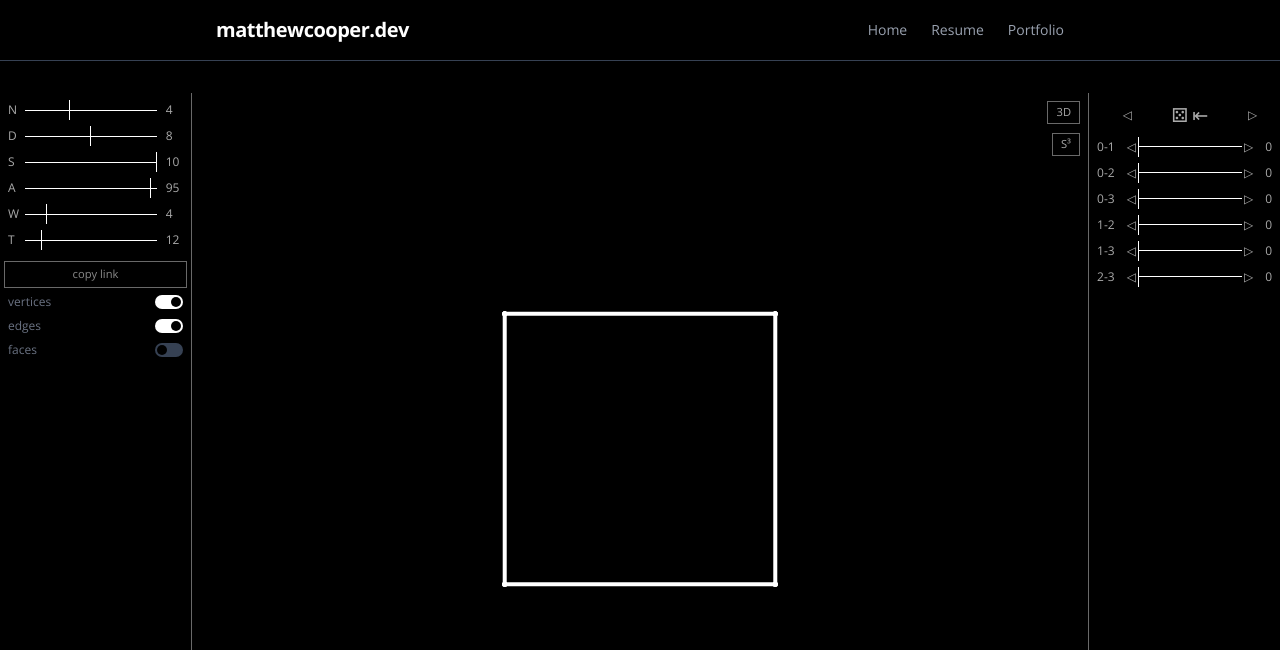
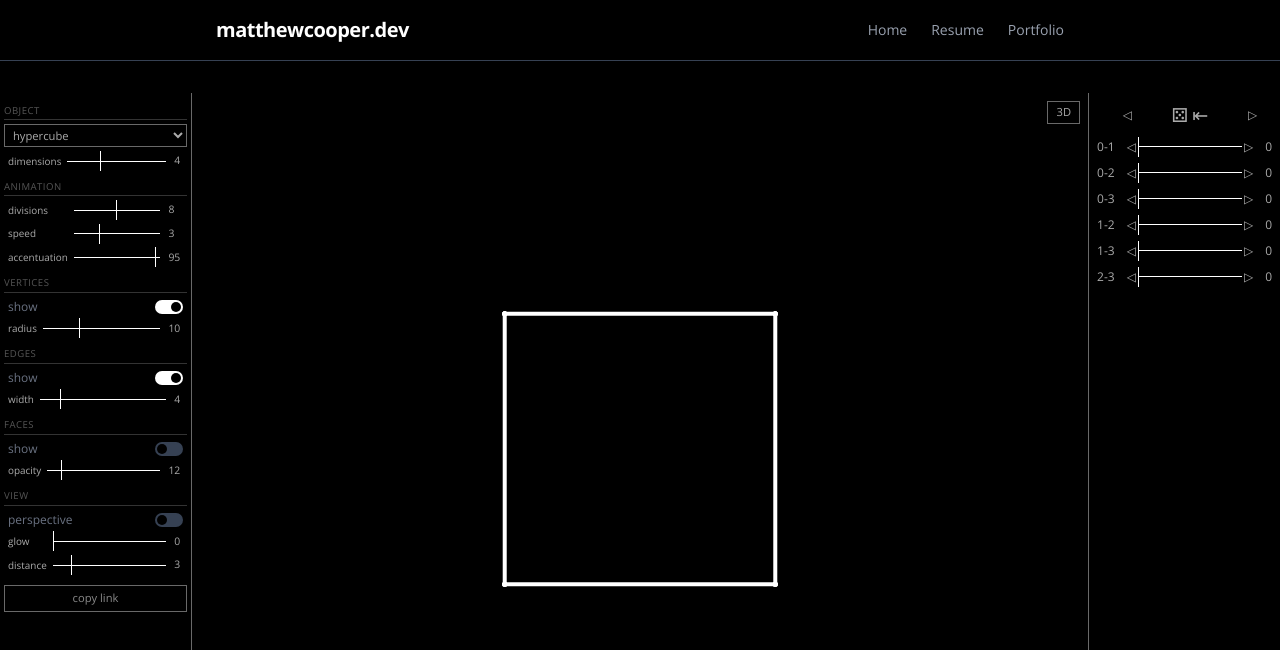
Before and after one commit to spectralradiance/mcdev, a React (Vite) app: page /programs/kybos in a window 1280 px wide. Shown: the top 650 px of the page. Built offline with nearby package versions, Linux system fonts and the light colour scheme.

Commit message:
updated controls for kybos

```diff
--- a/src/programs/kybos/hypercube.ts
+++ b/src/programs/kybos/hypercube.ts
@@ -1,5 +1,12 @@
+/** Shared interface for 4D polytopes: a set of vertices and a connectivity list. */
+export interface Polytope {
+  points: number[][];
+  edges: [number, number][];
+  faces: [number, number, number, number][];
+}
+
 /** N-dimensional hypercube: vertices as binary ±1 vectors, edges connecting vertices differing in exactly one coordinate. */
-export class Hypercube {
+export class Hypercube implements Polytope {
   points: number[][];
   edges: [number, number][];
   faces: [number, number, number, number][];
@@ -68,8 +75,9 @@ export class Transform {
     this.sinA = Math.sin(this.angle);
   }
 
-  /** Applies this rotation in-place to point p. */
+  /** Applies this rotation in-place to point p; skips if indices exceed the point's dimensionality. */
   apply(p: number[]) {
+    if (this.index_i >= p.length || this.index_j >= p.length) return;
     const pi = p[this.index_i] * this.cosA - p[this.index_j] * this.sinA;
     const pj = p[this.index_i] * this.sinA + p[this.index_j] * this.cosA;
     p[this.index_i] = pi;
@@ -95,3 +103,94 @@ export function toIndex(angle: number, n: number): number {
 export function toAngle(idx: number, n: number): number {
   return (Math.PI * 2 * idx) / n;
 }
+
+// ─── Regular 4D polytopes ───────────────────────────────────────────────────────────────
+
+/**
+ * 24-Cell (Icositetrachoron) — 24 vertices, 96 edges.
+ * Vertices: all permutations of (±1/√2, ±1/√2, 0, 0). Circumradius = 1, edge length = 1.
+ */
+export class Cell24 implements Polytope {
+  points: number[][];
+  edges: [number, number][];
+  faces: [number, number, number, number][];
+
+  constructor() {
+    const s = 1 / Math.sqrt(2);
+    this.points = [];
+    for (let i = 0; i < 4; i++)
+      for (let j = i + 1; j < 4; j++)
+        for (const si of [-s, s])
+          for (const sj of [-s, s]) {
+            const v = [0, 0, 0, 0]; v[i] = si; v[j] = sj;
+            this.points.push(v);
+          }
+    this.edges = [];
+    for (let i = 0; i < this.points.length; i++)
+      for (let j = i + 1; j < this.points.length; j++) {
+        let d2 = 0;
+        for (let k = 0; k < 4; k++) d2 += (this.points[i][k] - this.points[j][k]) ** 2;
+        if (Math.abs(d2 - 1) < 1e-6) this.edges.push([i, j]);
+      }
+    this.faces = [];
+  }
+}
+
+// Even permutations of [0,1,2,3] — used by Cell600
+const EVEN_PERMS_4 = [
+  [0,1,2,3],[0,2,3,1],[0,3,1,2],
+  [1,0,3,2],[1,2,0,3],[1,3,2,0],
+  [2,0,1,3],[2,1,3,0],[2,3,0,1],
+  [3,0,2,1],[3,1,0,2],[3,2,1,0],
+];
+
+/**
+ * 600-Cell (Hexacosichoron) — 120 vertices, 720 edges.
+ * Vertices are the 120 unit quaternions of the binary icosahedral group on S³.
+ * Edge length = 1/φ where φ = (1+√5)/2.
+ */
+export class Cell600 implements Polytope {
+  points: number[][];
+  edges: [number, number][];
+  faces: [number, number, number, number][];
+
+  constructor() {
+    const phi = (1 + Math.sqrt(5)) / 2;
+    const seen = new Set<string>();
+    const pts: number[][] = [];
+
+    const add = (v: number[]) => {
+      const key = v.map(x => Math.round(x * 100000)).join(',');
+      if (!seen.has(key)) { seen.add(key); pts.push(v); }
+    };
+
+    // (±1, 0, 0, 0) and permutations
+    for (let i = 0; i < 4; i++)
+      for (const s of [-1, 1]) { const v = [0,0,0,0]; v[i] = s; add(v); }
+
+    // ½(±1, ±1, ±1, ±1)
+    for (const a of [-1,1]) for (const b of [-1,1])
+      for (const c of [-1,1]) for (const d of [-1,1])
+        add([a/2, b/2, c/2, d/2]);
+
+    // All even permutations of ½(0, ±1, ±1/φ, ±φ)
+    for (const perm of EVEN_PERMS_4)
+      for (const s1 of [-1,1]) for (const s2 of [-1,1]) for (const s3 of [-1,1]) {
+        const base = [0, s1, s2 / phi, s3 * phi];
+        add(perm.map(i => base[i] / 2));
+      }
+
+    this.points = pts;
+    // Edge length squared = 1/φ² = φ - 1
+    const edgeD2 = 1 / (phi * phi);
+    this.edges = [];
+    const n = pts.length;
+    for (let i = 0; i < n; i++)
+      for (let j = i + 1; j < n; j++) {
+        let d2 = 0;
+        for (let k = 0; k < 4; k++) d2 += (pts[i][k] - pts[j][k]) ** 2;
+        if (Math.abs(d2 - edgeD2) < 1e-4) this.edges.push([i, j]);
+      }
+    this.faces = [];
+  }
+}
--- a/src/programs/kybos/page.tsx
+++ b/src/programs/kybos/page.tsx
@@ -2,7 +2,7 @@
 
 import { useRef, useEffect, useState, useCallback } from "react";
 import * as THREE from "three";
-import { Hypercube, Transform, wrap, toIndex, toAngle } from "./hypercube";
+import { type Polytope, Cell24, Cell600, Hypercube, Transform, wrap, toIndex, toAngle } from "./hypercube";
 import { type Params, INIT } from "./types";
 import { type ThreeScene, createThreeScene, rebuildMeshes, rebuildSphereLines } from "./three-scene";
 import { parseUrlState } from "./url-state";
@@ -40,19 +40,23 @@ export default function KybosPage() {
   // All mutable animation state in refs — the RAF loop never triggers React re-renders
   const mp = useRef<Params>({ ...INIT });
   const transforms = useRef<Transform[]>([]);
-  const hypercube = useRef<Hypercube | null>(null);
+  const hypercube = useRef<Polytope | null>(null);
   const anyAnimated = useRef(false);
   const rafId = useRef(0);
   const modeRef = useRef<"2d" | "3d">("2d");
   const threeRef = useRef<ThreeScene | null>(null);
-  const shapeRef = useRef<"cube" | "sphere">("cube");
+  const shapeRef = useRef<"cube" | "sphere" | "24cell" | "600cell">("cube");
   const sphereRef = useRef<SphereCurves | null>(null);
+  const cell24Ref = useRef(new Cell24());
+  const cell600Ref = useRef(new Cell600());
+  const perspRef = useRef(false);
 
   // React state — only for structural re-renders (slider panel + row list)
   const [params, setParams] = useState<Params>(INIT);
   const [rows, setRows] = useState<Array<{ id: number; i: number; j: number }>>([]);
   const [mode, setMode] = useState<"2d" | "3d">("2d");
-  const [shape, setShape] = useState<"cube" | "sphere">("cube");
+  const [shape, setShape] = useState<"cube" | "sphere" | "24cell" | "600cell">("cube");
+  const [persp, setPersp] = useState(false);
   const [showFaces, setShowFaces] = useState(false);
   const showFacesRef = useRef(false);
   const [showEdges, setShowEdges] = useState(true);
@@ -252,8 +256,15 @@ export default function KybosPage() {
     const p2d = hc.points.map(pt => {
       const p = pt.slice();
       transforms.current.forEach(t => t.apply(p));
+      if (perspRef.current) {
+        const d = mp.current.persp_dist;
+        const f = d / Math.max(d - p[3], 0.1);
+        return [p[0] * f * s + cx, cy - p[1] * f * s];
+      }
       return [p[0] * s + cx, cy - p[1] * s];
     });
+    const glowAmt = mp.current.glow;
+    if (glowAmt > 0) { ctx.shadowBlur = glowAmt * 0.7; ctx.shadowColor = "#fff"; }
     if (showFacesRef.current) {
       ctx.globalAlpha = mp.current.face_alpha / 100;
       ctx.fillStyle = "#fff";
@@ -283,10 +294,11 @@ export default function KybosPage() {
       ctx.fillStyle = "#fff";
       p2d.forEach(([x, y]) => {
         ctx.beginPath();
-        ctx.arc(x, y, 2.5, 0, Math.PI * 2);
+        ctx.arc(x, y, mp.current.vertex_size * 0.25, 0, Math.PI * 2);
         ctx.fill();
       });
     }
+    ctx.shadowBlur = 0;
   }, []);
 
   // Projects N-D → 3D for cube (orthographic) or S³ (stereographic).
@@ -327,9 +339,15 @@ export default function KybosPage() {
       const pts = hc.points.map(pt => {
         const p = pt.slice();
         transforms.current.forEach(t => t.apply(p));
+        if (perspRef.current) {
+          const d = mp.current.persp_dist;
+          const f = d / Math.max(d - p[3], 0.1);
+          return new THREE.Vector3(p[0]*f*S, p[1]*f*S, p[2]*f*S);
+        }
         return new THREE.Vector3(p[0] * S, p[1] * S, p[2] * S);
       });
-      pts.forEach((v, i) => { ts.spheres[i]?.position.copy(v); });
+      const vScale = mp.current.vertex_size / 10;
+      pts.forEach((v, i) => { const m = ts.spheres[i]; if (m) { m.position.copy(v); m.scale.setScalar(vScale); } });
       const yAxis = new THREE.Vector3(0, 1, 0);
       hc.edges.forEach(([a, b], i) => {
         const mesh = ts.edgeCylinders[i];
@@ -364,6 +382,10 @@ export default function KybosPage() {
       }
     }
 
+    // Emissive intensity is the lightweight 3D glow (no post-processing needed)
+    const emissive = mp.current.glow / 30;
+    ts.sphereMat.emissiveIntensity = emissive;
+    ts.cylinderMat.emissiveIntensity = emissive;
     ts.controls.update();
     ts.renderer.render(ts.scene, ts.camera);
   }, []);
@@ -446,6 +468,11 @@ export default function KybosPage() {
 
   useEffect(() => { syncAllBtns(); }, [rows, syncAllBtns]);
 
+  // Rebuild Three.js meshes when shape changes while in 3D mode
+  useEffect(() => {
+    if (mode === "3d" && threeRef.current) createThreeObjects();
+  }, [shape, mode, createThreeObjects]);
+
   // ── param handlers ───────────────────────────────────────────────────────────
 
   const setP = (key: keyof Params, v: number) => {
@@ -464,6 +491,12 @@ export default function KybosPage() {
 
   const switchMode = () => {
     const next: "2d" | "3d" = modeRef.current === "2d" ? "3d" : "2d";
+    if (next === "2d") {
+      // Snapshot dimensions from the visible Three.js container before the canvas is un-hidden
+      const cont = threeContainerRef.current;
+      const cnv = canvasRef.current;
+      if (cont && cnv) { cnv.width = cont.clientWidth; cnv.height = cont.clientHeight; }
+    }
     modeRef.current = next;
     setMode(next);
     if (next === "3d") {
@@ -476,6 +509,14 @@ export default function KybosPage() {
     }
   };
 
+  const selectShape = (s: "cube" | "sphere" | "24cell" | "600cell") => {
+    shapeRef.current = s;
+    setShape(s);
+    if (s === "24cell") { hypercube.current = cell24Ref.current; createThreeObjects(); }
+    else if (s === "600cell") { hypercube.current = cell600Ref.current; createThreeObjects(); }
+    else if (s === "cube") { createHypercube(mp.current.n_dimensions); }
+  };
+
   const copySettings = () => {
     const state = {
       d: mp.current.n_dimensions,
@@ -484,6 +525,9 @@ export default function KybosPage() {
       a: mp.current.accentuation,
       w: mp.current.line_width,
       fa: mp.current.face_alpha,
+      g: mp.current.glow,
+      pd: mp.current.persp_dist,
+      vs: mp.current.vertex_size,
       sv: showVerticesRef.current ? 1 : 0,
       se: showEdgesRef.current ? 1 : 0,
       sf: showFacesRef.current ? 1 : 0,
@@ -497,15 +541,17 @@ export default function KybosPage() {
   // ── render ───────────────────────────────────────────────────────────────────
 
   const td: React.CSSProperties = { padding: "4px", color: "#aaa", fontSize: "0.75rem", cursor: "default" };
-
-  const paramRows = [
-    { label: "N", title: "number of dimensions",    min: 2, max: 8,   value: params.n_dimensions,              display: params.n_dimensions,  onChange: onDim },
-    { label: "D", title: "angle divisions (2^n)",   min: 1, max: 5,   value: Math.log2(params.n_divisions),    display: params.n_divisions,   onChange: onDiv },
-    { label: "S", title: "animation speed",          min: 0, max: 10, value: params.speed,                     display: params.speed,         onChange: (v: number) => setP("speed", v) },
-    { label: "A", title: "accentuation",             min: 0, max: 99,  value: params.accentuation,              display: params.accentuation,  onChange: (v: number) => setP("accentuation", v) },
-    { label: "W", title: "line width",               min: 1, max: 20,  value: params.line_width,                display: params.line_width,    onChange: (v: number) => setP("line_width", v) },
-    { label: "T", title: "face opacity %",            min: 0, max: 100, value: params.face_alpha,                 display: params.face_alpha,    onChange: (v: number) => setP("face_alpha", v) },
-  ];
+  const gh: React.CSSProperties = { fontSize: "0.6rem", color: "#555", borderBottom: "0.5px solid #333", padding: "1px 0", marginTop: "6px", marginBottom: "2px", textTransform: "uppercase", letterSpacing: "0.05em" };
+  const sr = (label: string, title: string, min: number, max: number, value: number, display: number | string, onChange: (v: number) => void) => (
+    <tr key={label}>
+      <td style={{ ...td, fontSize: "0.62rem", whiteSpace: "nowrap" }} title={title}>{label}</td>
+      <td style={{ padding: "2px" }}>
+        <input className="k-range" type="range" min={min} max={max} value={value}
+          onChange={e => onChange(parseInt(e.target.value))} />
+      </td>
+      <td style={{ ...td, whiteSpace: "nowrap", fontSize: "0.65rem" }}>&nbsp;{display}&nbsp;</td>
+    </tr>
+  );
 
   return (
     <>
@@ -519,30 +565,63 @@ export default function KybosPage() {
 
       <div style={{ display: "flex", height: "calc(100vh - 88px)", background: "#000", color: "#fff", overflow: "hidden" }}>
 
-        {/* left panel — sliders */}
-        <div style={{ width: "15%", height: "100%", borderRight: "0.5px solid dimgrey", padding: "4px" }}>
-          <table style={{ width: "100%", borderCollapse: "collapse" }}>
-            <tbody>
-              {paramRows.map(({ label, title, min, max, value, display, onChange }) => (
-                <tr key={label}>
-                  <td style={td} title={title}>{label}</td>
-                  <td style={{ padding: "2px" }}>
-                    <input className="k-range" type="range" min={min} max={max} value={value}
-                      onChange={e => onChange(parseInt(e.target.value))} />
-                  </td>
-                  <td style={{ ...td, whiteSpace: "nowrap" }}>&nbsp;{display}&nbsp;</td>
-                </tr>
-              ))}
-            </tbody>
-          </table>
+        {/* left panel — grouped controls */}
+        <div style={{ width: "15%", height: "100%", borderRight: "0.5px solid dimgrey", padding: "4px", overflowY: "auto" }}>
+
+          <div style={gh}>object</div>
+          <select
+            value={shape}
+            onChange={e => selectShape(e.target.value as "cube" | "sphere" | "24cell" | "600cell")}
+            style={{ background: "black", color: "#aaa", border: "0.5px solid dimgrey", width: "100%", padding: "2px 4px", fontSize: "0.7rem", cursor: "pointer", outline: "none", marginBottom: "2px" }}
+          >
+            <option value="cube">hypercube</option>
+            <option value="sphere">S³ hypersphere</option>
+            <option value="24cell">24-cell (icositetrachoron)</option>
+            <option value="600cell">600-cell (hexacosichoron)</option>
+          </select>
+          {shape === "cube" && (
+            <table style={{ width: "100%", borderCollapse: "collapse" }}><tbody>
+              {sr("dimensions", "number of dimensions", 2, 8, params.n_dimensions, params.n_dimensions, onDim)}
+            </tbody></table>
+          )}
+
+          <div style={gh}>animation</div>
+          <table style={{ width: "100%", borderCollapse: "collapse" }}><tbody>
+            {sr("divisions", "angle divisions (2^n)", 1, 5, Math.log2(params.n_divisions), params.n_divisions, onDiv)}
+            {sr("speed", "animation speed", 0, 10, params.speed, params.speed, v => setP("speed", v))}
+            {sr("accentuation", "accentuation", 0, 99, params.accentuation, params.accentuation, v => setP("accentuation", v))}
+          </tbody></table>
+
+          <div style={gh}>vertices</div>
+          <Toggle label="show" on={showVertices} onToggle={() => { showVerticesRef.current = !showVerticesRef.current; setShowVertices(v => !v); }} />
+          <table style={{ width: "100%", borderCollapse: "collapse" }}><tbody>
+            {sr("radius", "vertex radius", 1, 30, params.vertex_size, params.vertex_size, v => setP("vertex_size", v))}
+          </tbody></table>
+
+          <div style={gh}>edges</div>
+          <Toggle label="show" on={showEdges} onToggle={() => { showEdgesRef.current = !showEdgesRef.current; setShowEdges(e => !e); }} />
+          <table style={{ width: "100%", borderCollapse: "collapse" }}><tbody>
+            {sr("width", "line width", 1, 20, params.line_width, params.line_width, v => setP("line_width", v))}
+          </tbody></table>
+
+          <div style={gh}>faces</div>
+          <Toggle label="show" on={showFaces} onToggle={() => { showFacesRef.current = !showFacesRef.current; setShowFaces(f => !f); }} />
+          <table style={{ width: "100%", borderCollapse: "collapse" }}><tbody>
+            {sr("opacity", "face opacity %", 0, 100, params.face_alpha, params.face_alpha, v => setP("face_alpha", v))}
+          </tbody></table>
+
+          <div style={gh}>view</div>
+          <Toggle label="perspective" on={persp} onToggle={() => { perspRef.current = !perspRef.current; setPersp(p => !p); }} />
+          <table style={{ width: "100%", borderCollapse: "collapse" }}><tbody>
+            {sr("glow", "glow intensity", 0, 30, params.glow, params.glow, v => setP("glow", v))}
+            {sr("distance", "perspective distance", 2, 8, params.persp_dist, params.persp_dist, v => setP("persp_dist", v))}
+          </tbody></table>
+
           <button onClick={copySettings} style={{
             marginTop: "8px", width: "100%", background: "transparent",
             border: "0.5px solid dimgrey", color: "#888",
             fontSize: "0.7rem", padding: "4px", cursor: "pointer",
           }}>copy link</button>
-          <Toggle label="vertices" on={showVertices} onToggle={() => { showVerticesRef.current = !showVerticesRef.current; setShowVertices(v => !v); }} />
-          <Toggle label="edges" on={showEdges} onToggle={() => { showEdgesRef.current = !showEdgesRef.current; setShowEdges(e => !e); }} />
-          <Toggle label="faces" on={showFaces} onToggle={() => { showFacesRef.current = !showFacesRef.current; setShowFaces(f => !f); }} />
         </div>
 
         {/* canvas / 3D viewport */}
@@ -555,13 +634,6 @@ export default function KybosPage() {
             color: "#aaa", fontSize: "0.7rem", padding: "2px 8px", cursor: "pointer",
           }}>
             {mode === "2d" ? "3D" : "2D"}
-          </button>
-          <button onClick={() => { const n = shapeRef.current === "cube" ? "sphere" : "cube"; shapeRef.current = n; setShape(n); }} style={{
-            position: "absolute", top: 40, right: 8,
-            background: "transparent", border: "0.5px solid dimgrey",
-            color: "#aaa", fontSize: "0.7rem", padding: "2px 8px", cursor: "pointer",
-          }}>
-            {shape === "cube" ? "S³" : "cube"}
           </button>
         </div>
 
--- a/src/programs/kybos/url-state.ts
+++ b/src/programs/kybos/url-state.ts
@@ -14,6 +14,9 @@ export function parseUrlState(): { params: Partial<Params>; transforms: [number,
         accentuation: s.a ?? INIT.accentuation,
         line_width: s.w ?? INIT.line_width,
         face_alpha: s.fa ?? INIT.face_alpha,
+        glow: s.g ?? INIT.glow,
+        persp_dist: s.pd ?? INIT.persp_dist,
+        vertex_size: s.vs ?? INIT.vertex_size,
       },
       transforms: Array.isArray(s.t) ? s.t : [],
       toggles: s.sv !== undefined ? { vertices: !!s.sv, edges: !!s.se, faces: !!s.sf } : undefined,
```
Also changed, not shown: src/programs/kybos/three-scene.ts (+4 -4 lines), src/programs/kybos/types.ts (+7 -1 lines), 1 other file (tests, documents, lock files or other folders).
